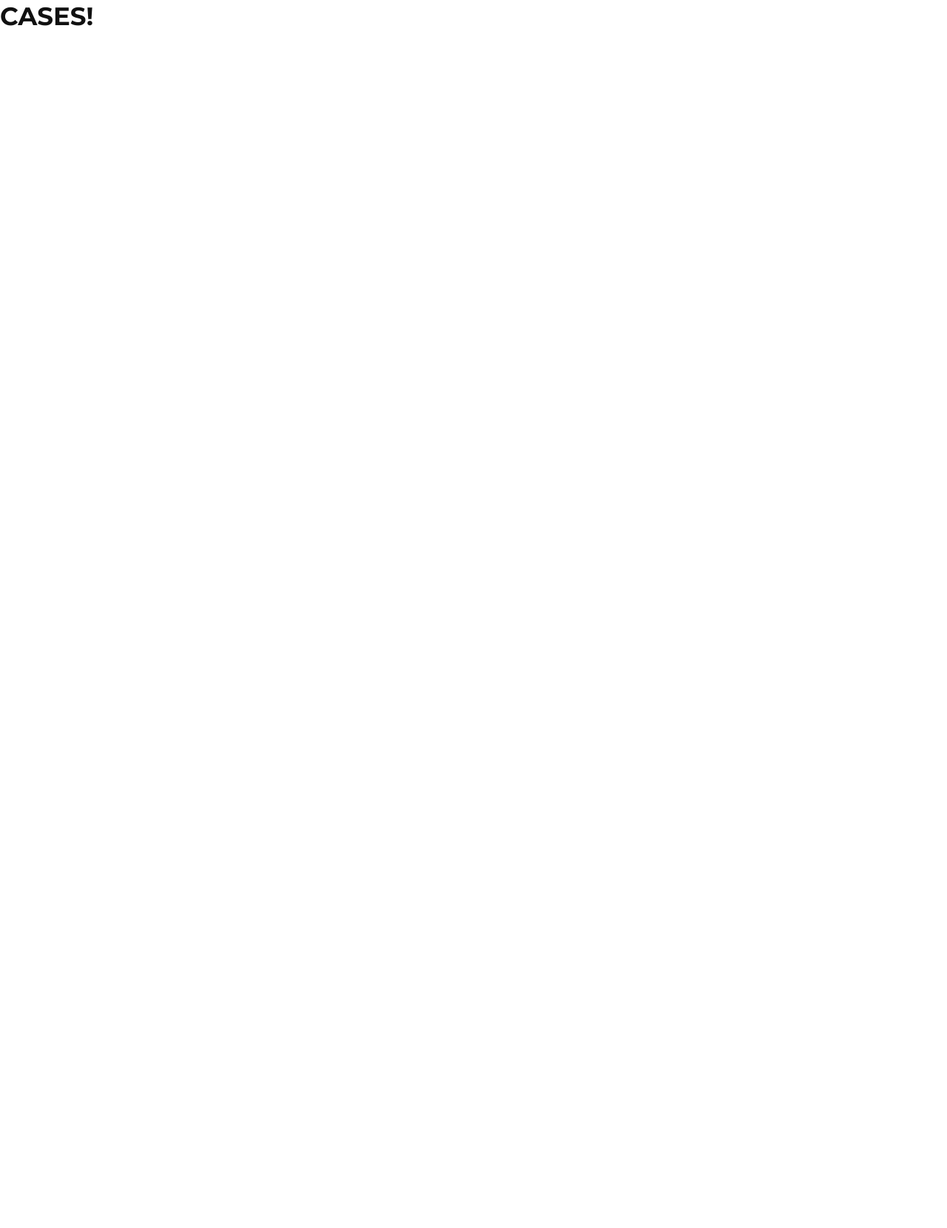
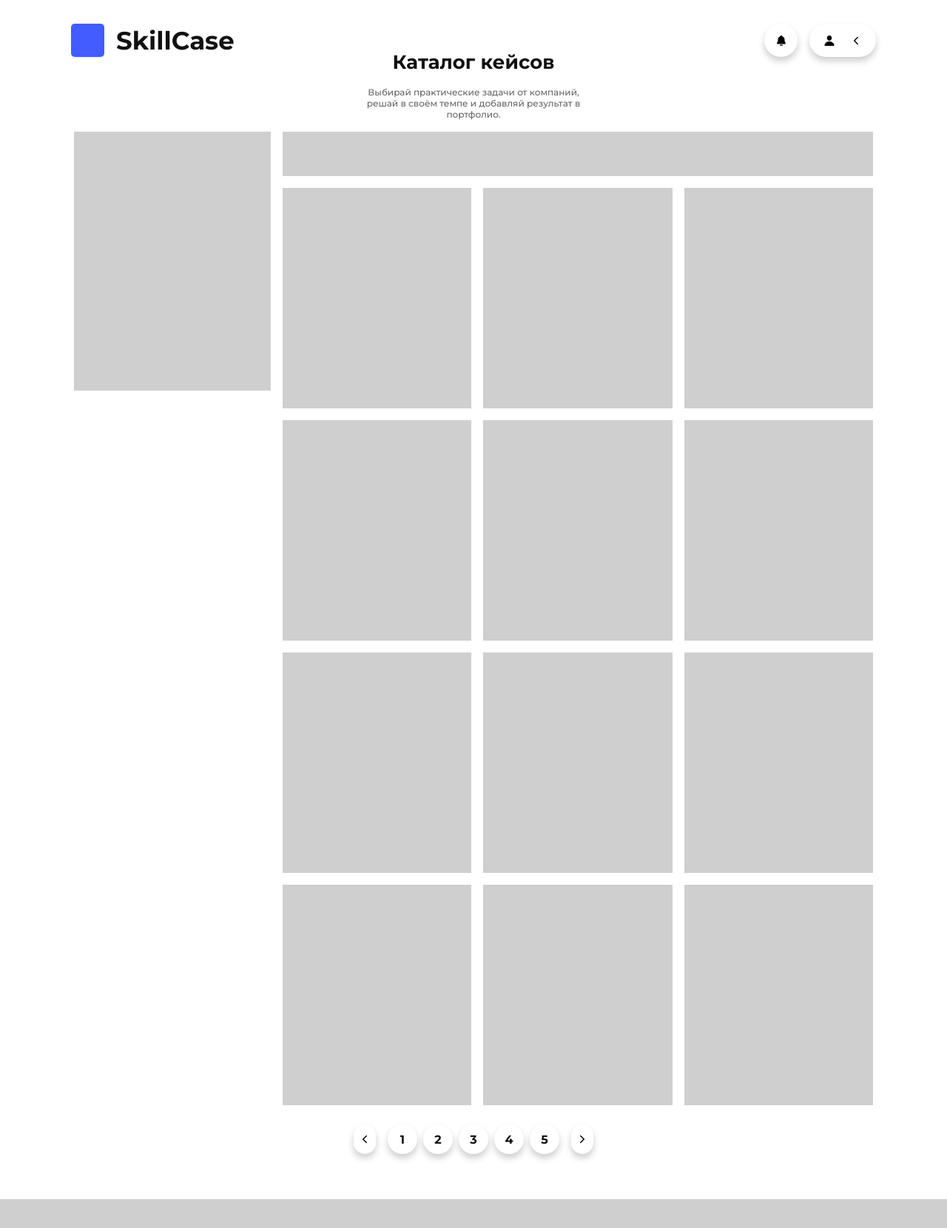
Before and after one commit to DzhoyNik/SkillCase-Client, a React (Create React App) app: page /cases in a window 1280 px wide. Shown: the top 1660 px of the page at 74% size. Before the commit the page ends 800 px from the top, so only its background shows below. Built offline with nearby package versions, Linux system fonts and the light colour scheme.

Commit message:
feat: add a layout cases page and footer is a separate component

```diff
--- a/package.json
+++ b/package.json
@@ -12,6 +12,7 @@
     "mobx-react-lite": "^4.1.1",
     "react": "^19.2.4",
     "react-dom": "^19.2.4",
+    "react-icons": "^5.6.0",
     "react-router": "^7.13.1",
     "react-scripts": "5.0.1",
     "web-vitals": "^2.1.4"
--- /dev/null
+++ b/src/components/Footer.jsx
@@ -0,0 +1,12 @@
+import styles from "../css/footer.module.css"
+
+const Footer = () => {
+    return(
+        <div className={styles.footer}>
+
+        </div>
+
+)
+}
+
+export default Footer
--- /dev/null
+++ b/src/components/Overlay.jsx
@@ -0,0 +1,27 @@
+import React from "react";
+import { IoChevronBack, IoNotifications, IoPerson } from "react-icons/io5"
+import styles from "../css/overlay.module.css"
+
+const Overlay = () => {
+    return (
+        <div className={styles.overlay}>
+            <div className={styles.overlay__content}>
+                <div className={styles.overlay__logo}>
+                    <div className={styles.overlay__logoIcon}></div>
+                    <h1>SkillCase</h1>
+                </div>
+                <div className={styles.overlay__profile}>
+                    <div className={styles.overlay__notify}>
+                        <IoNotifications />
+                    </div>
+                    <div className={styles.overlay__profileIcon}>
+                        <IoPerson />
+                        <IoChevronBack />
+                    </div>
+                </div>
+            </div>
+        </div>
+    )
+}
+
+export default Overlay
--- /dev/null
+++ b/src/css/footer.module.css
@@ -0,0 +1,7 @@
+@charset "UTF-8";
+
+.footer {
+    width: 100%;
+    height: 200px;
+    background: var(--background-2);
+}
--- /dev/null
+++ b/src/css/overlay.module.css
@@ -0,0 +1,57 @@
+@charset "UTF-8";
+
+.overlay {
+    position: fixed;
+    top: 0;
+    left: 0;
+    width: 100%;
+    z-index: 1;
+    pointer-events: none;
+}
+
+.overlay__content {
+    width: 85%;
+    padding-top: 2rem;
+    display: flex;
+    justify-content: space-between;
+    margin: 0 auto;
+}
+
+.overlay__logo {
+    pointer-events: auto;
+    display: flex;
+    align-items: center;
+    gap: 1rem;
+}
+
+.overlay__logoIcon {
+    width: 45px;
+    height: 45px;
+    border-radius: 5px;
+    background: var(--background-3);
+}
+
+.overlay__profile {
+    display: flex;
+    gap: 1rem;
+}
+
+.overlay__notify, .overlay__profileIcon {
+    pointer-events: auto;
+    height: 45px;
+    display: flex;
+    align-items: center;
+    justify-content: space-evenly;
+    border-radius: 100px;
+    background: var(--background-1);
+    /* border: 1px solid rgba(0, 0, 0, 0.2); */
+    box-shadow: 0 0.35rem 10px rgba(0, 0, 0, 0.2);
+}
+
+.overlay__notify {
+    width: 45px;
+}
+
+.overlay__profileIcon {
+    width: 90px;
+}
--- a/src/css/style.css
+++ b/src/css/style.css
@@ -8,6 +8,7 @@
     --background-3: #435CFF;
 
     --font-color-1: #111;
+    --font-color-2: #666;
     /* --font-color-1: #fff; */
 
     --border-radius-1: 25px;
--- /dev/null
+++ b/src/pages/cases/CaseItem.jsx
@@ -0,0 +1,9 @@
+import styles from "./cases.module.css"
+
+const CaseItem = () => {
+    return(
+        <div className={styles.case__item}></div>
+    )
+}
+
+export default CaseItem
--- a/src/pages/cases/Cases.jsx
+++ b/src/pages/cases/Cases.jsx
@@ -1,9 +1,56 @@
-import { React } from "react"
+import styles from "./cases.module.css"
+import footer from "../landing/landing.module.css"
+import Overlay from "../../components/Overlay"
+import CaseItem from "./CaseItem"
+import { IoChevronBack, IoChevronForward } from "react-icons/io5"
+import Footer from "../../components/Footer"
 
 const Cases = () => {
     return(
         <>
-            <h1>CASES!</h1>
+            <div className={styles.cases}>
+                <Overlay />
+                <h2 className={styles.cases__title}>Каталог кейсов</h2>
+                <p className={styles.cases__description}>Выбирай практические задачи от компаний, решай в своём темпе и добавляй результат в портфолио.</p>
+                <div className={styles.cases__content}>
+                    <div className={styles.cases__sidebar}></div>
+                    <div className={styles.cases__main}>
+                        <div className={styles.cases__search}></div>
+                        <div className={styles.cases__list}>
+                            <CaseItem />
+                            <CaseItem />
+                            <CaseItem />
+                            <CaseItem />
+                            <CaseItem />
+                            <CaseItem />
+                            <CaseItem />
+                            <CaseItem />
+                            <CaseItem />
+                            <CaseItem />
+                            <CaseItem />
+                            <CaseItem />
+                        </div>
+                    </div>
+                </div>
+                <div className={styles.cases__pagination}>
+                    <div className={styles.cases__paginationBody}>
+                        <div className={styles.cases__paginationArrow}>
+                            <IoChevronBack />
+                        </div>
+                        <div className={styles.cases__paginationList}>
+                            <div className={styles.cases__paginationItem}><h4>1</h4></div>
+                            <div className={styles.cases__paginationItem}><h4>2</h4></div>
+                            <div className={styles.cases__paginationItem}><h4>3</h4></div>
+                            <div className={styles.cases__paginationItem}><h4>4</h4></div>
+                            <div className={styles.cases__paginationItem}><h4>5</h4></div>
+                        </div>
+                        <div className={styles.cases__paginationArrow}>
+                            <IoChevronForward />
+                        </div>
+                    </div>
+                </div>
+            </div>
+            <Footer />
         </>
     )
 }
--- /dev/null
+++ b/src/pages/cases/cases.module.css
@@ -0,0 +1,98 @@
+@charset "UTF-8";
+
+.cases {
+    width: 100%;
+    min-height: 100vh;
+    padding: 35px 100px;
+}
+
+.cases__title, .cases__description {
+    text-align: center;
+}
+
+.cases__title {
+    margin-top: 2rem;
+}
+
+.cases__description {
+    width: 28%;
+    margin: 1rem auto;
+    color: var(--font-color-2);
+}
+
+.cases__content {
+    width: 100%;
+    min-height: 30vh;
+    display: grid;
+    grid-template-columns: 1fr 3fr;
+    gap: 1rem;
+}
+
+.cases__sidebar {
+    width: 100%;
+    height: 350px;
+    background: var(--background-2);
+}
+
+.cases__main {
+    width: 100%;
+    height: 100%;
+    display: flex;
+    flex-direction: column;
+    gap: 1rem;
+}
+
+.cases__search {
+    width: 100%;
+    height: 60px;
+    background: var(--background-2);
+}
+
+.cases__list {
+    width: 100%;
+    min-height: 30vh;
+    display: grid;
+    grid-template-columns: repeat(3, 1fr);
+    gap: 1rem;
+}
+
+.case__item {
+    cursor: pointer;
+    width: 100%;
+    height: 298px;
+    background: var(--background-2);
+}
+
+.cases__pagination {
+    width: 100%;
+    height: 60px;
+    margin: 1rem 0;
+}
+
+.cases__paginationBody {
+    width: 30%;
+    height: 100%;
+    margin: 0 auto;
+    display: flex;
+    align-items: center;
+    justify-content: center;
+    gap: 1rem;
+}
+
+.cases__paginationArrow, .cases__paginationItem {
+    cursor: pointer;
+    width: 40px;
+    height: 40px;
+    background: var(--background-1);
+    display: flex;
+    align-items: center;
+    justify-content: center;
+    border-radius: 100px;
+    /* border: 1px solid rgba(0, 0, 0, 0.2); */
+    box-shadow: 0 0.35rem 10px rgba(0, 0, 0, 0.2);
+}
+
+.cases__paginationList {
+    display: flex;
+    gap: 0.5rem;
+}
--- a/src/pages/landing/Landing.jsx
+++ b/src/pages/landing/Landing.jsx
@@ -1,8 +1,10 @@
 import { React } from "react"
 import style from './landing.module.css'
+import Footer from "../../components/Footer"
 
 const Landing = () => {
     return(
+        <>
             <div className={style.landing}>
                 <div className={style.topbar}>
                     <div className={style.section}></div>
@@ -31,10 +33,9 @@ const Landing = () => {
                     <div className={style.section}></div>
                     <div className={style.section}></div>
                 </div>
-            <div className={style.footer}>
-
             </div>
-        </div>
+            <Footer />
+        </>
     )
 }
 
--- a/src/pages/landing/landing.module.css
+++ b/src/pages/landing/landing.module.css
@@ -20,7 +20,7 @@
     height: 80px;
     display: grid;
     justify-content: space-between;
-    grid-template-columns: 20% 50% 20%;
+    grid-template-columns: 1fr 3fr 1fr;
 }
 
 .header {
@@ -28,7 +28,7 @@
     height: 400px;
     display: grid;
     gap: 2rem;
-    grid-template-columns: 75% 25%;
+    grid-template-columns: 3fr 1fr;
 }
 
 .dignities {
@@ -49,7 +49,7 @@
     width: 100%;
     min-height: 400px;
     display: grid;
-    grid-template-columns: 40% 60%;
+    grid-template-columns: 2fr 3fr;
     gap: 2rem;
 }
 
```
Also changed, not shown: 1 other file (tests, documents, lock files or other folders). Lines whose indentation alone changed are shown as unchanged.
